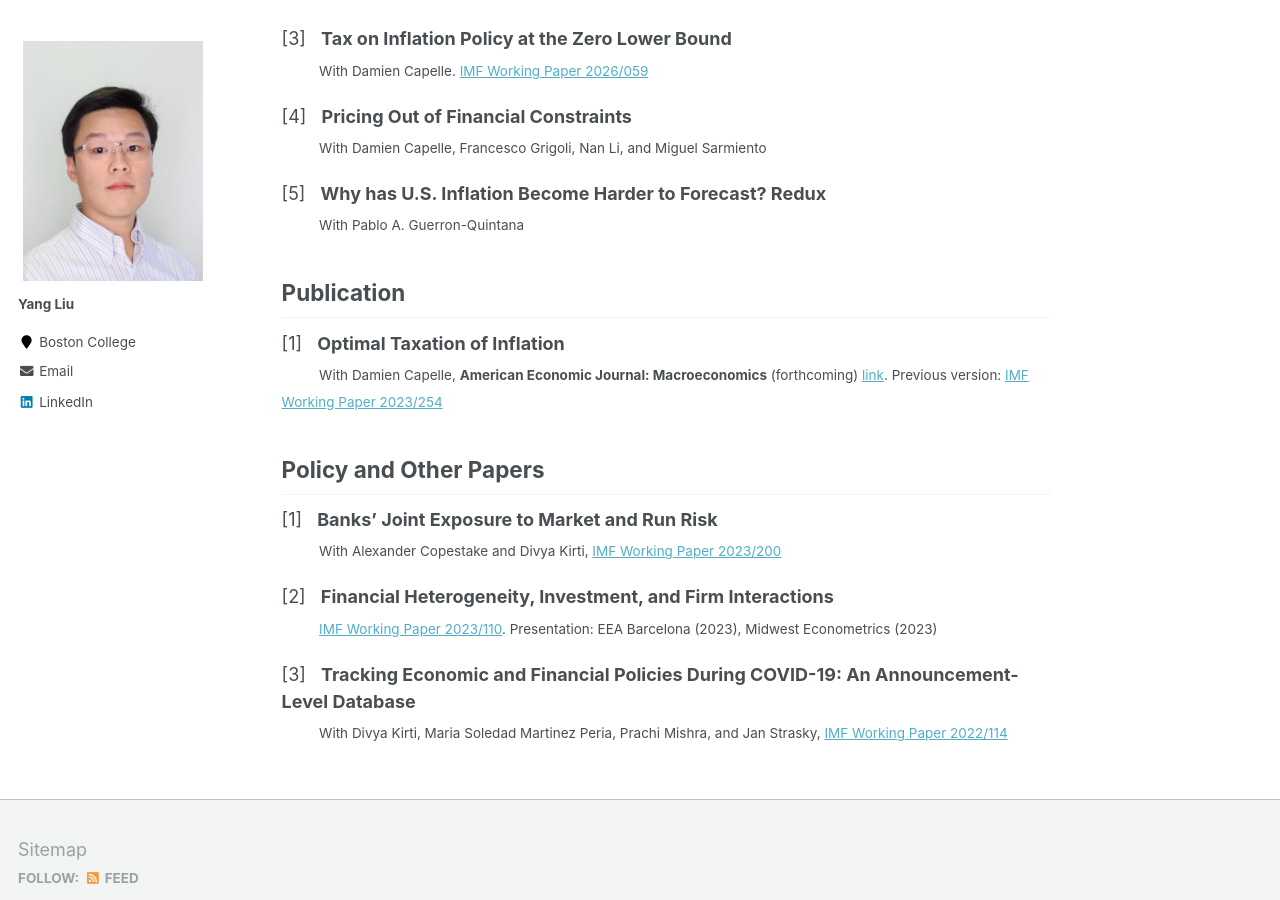
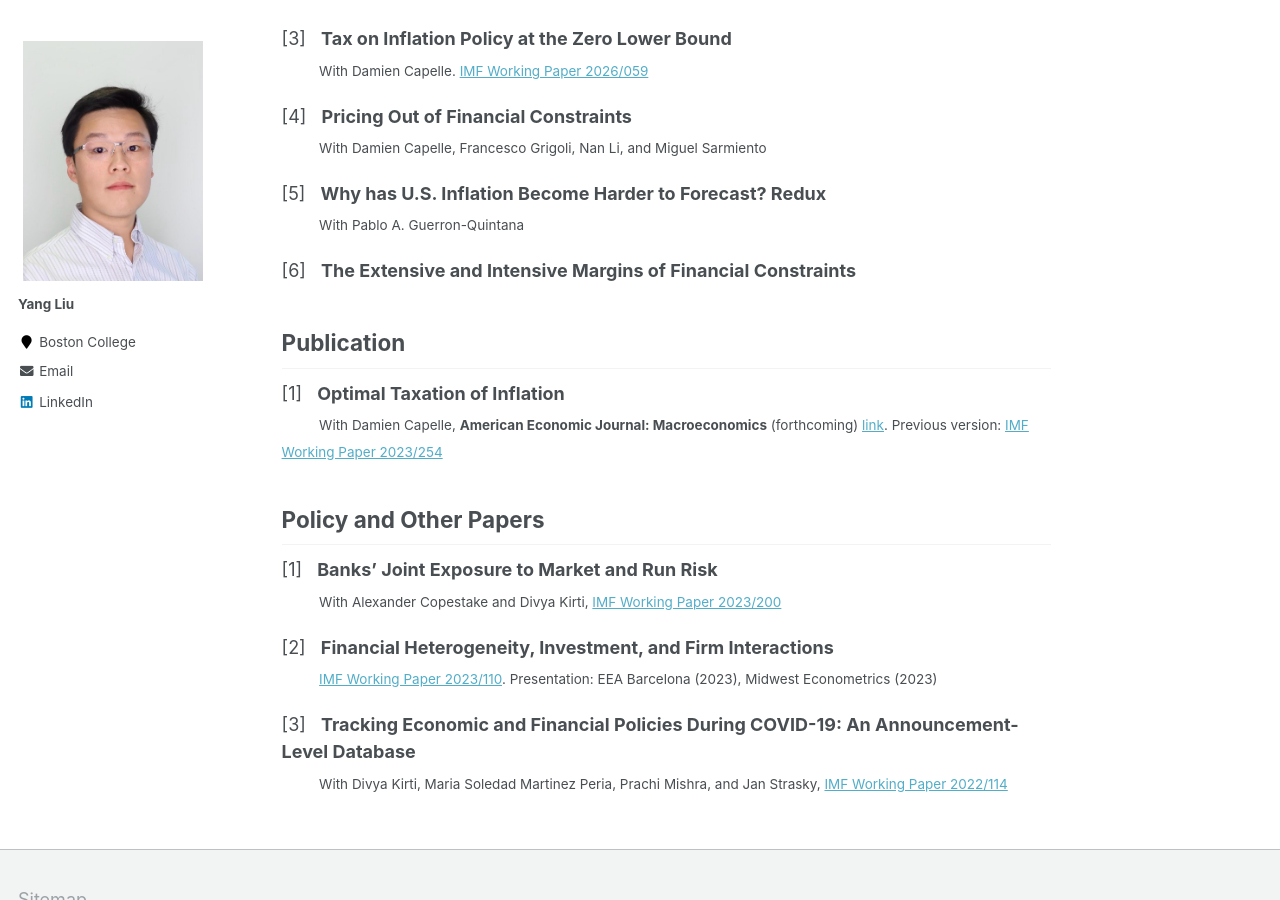
Before and after one commit to yangliu-95/yangliu-95.github.io, a Jekyll site: the page built from _pages/home.md, in a window 1280 px wide and 900 px high, scrolled down 594 px. Built offline with Jekyll 4.4.1, drawn with Linux system fonts in a browser that asks for light colours.

Commit message:
Update home.md

```diff
--- a/_pages/home.md
+++ b/_pages/home.md
@@ -32,6 +32,8 @@ I am a Ph.D. student in Economics at Boston College. I am interested in macroeco
 [5] &nbsp; **Why has U.S. Inflation Become Harder to Forecast? Redux**  <br>
 <sub> &emsp;&emsp;&ensp;  With Pablo A. Guerron-Quintana </sub>
 
+[6] &nbsp; **The Extensive and Intensive Margins of Financial Constraints**  <br>
+
 
 ## Publication
 
```
